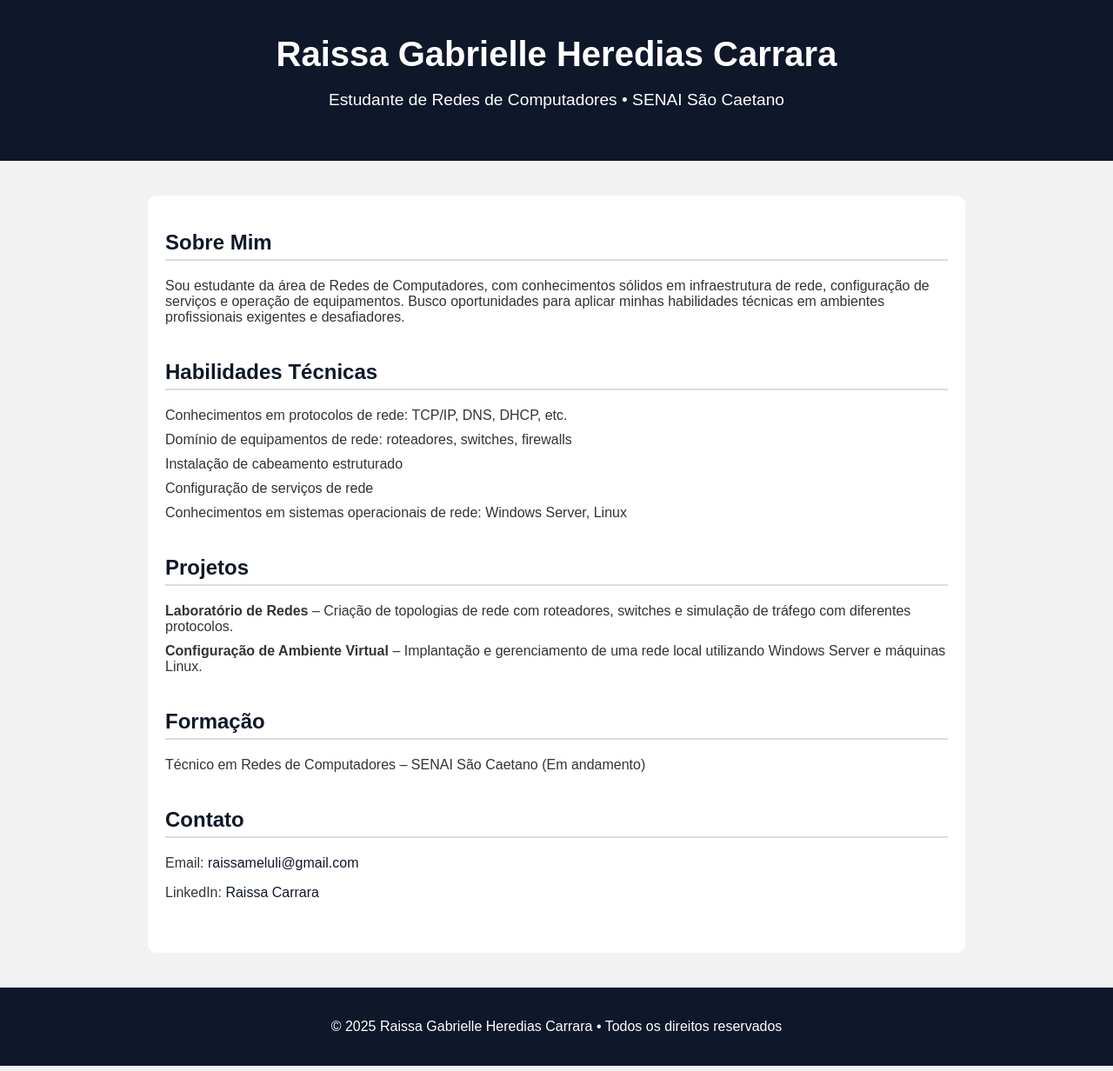
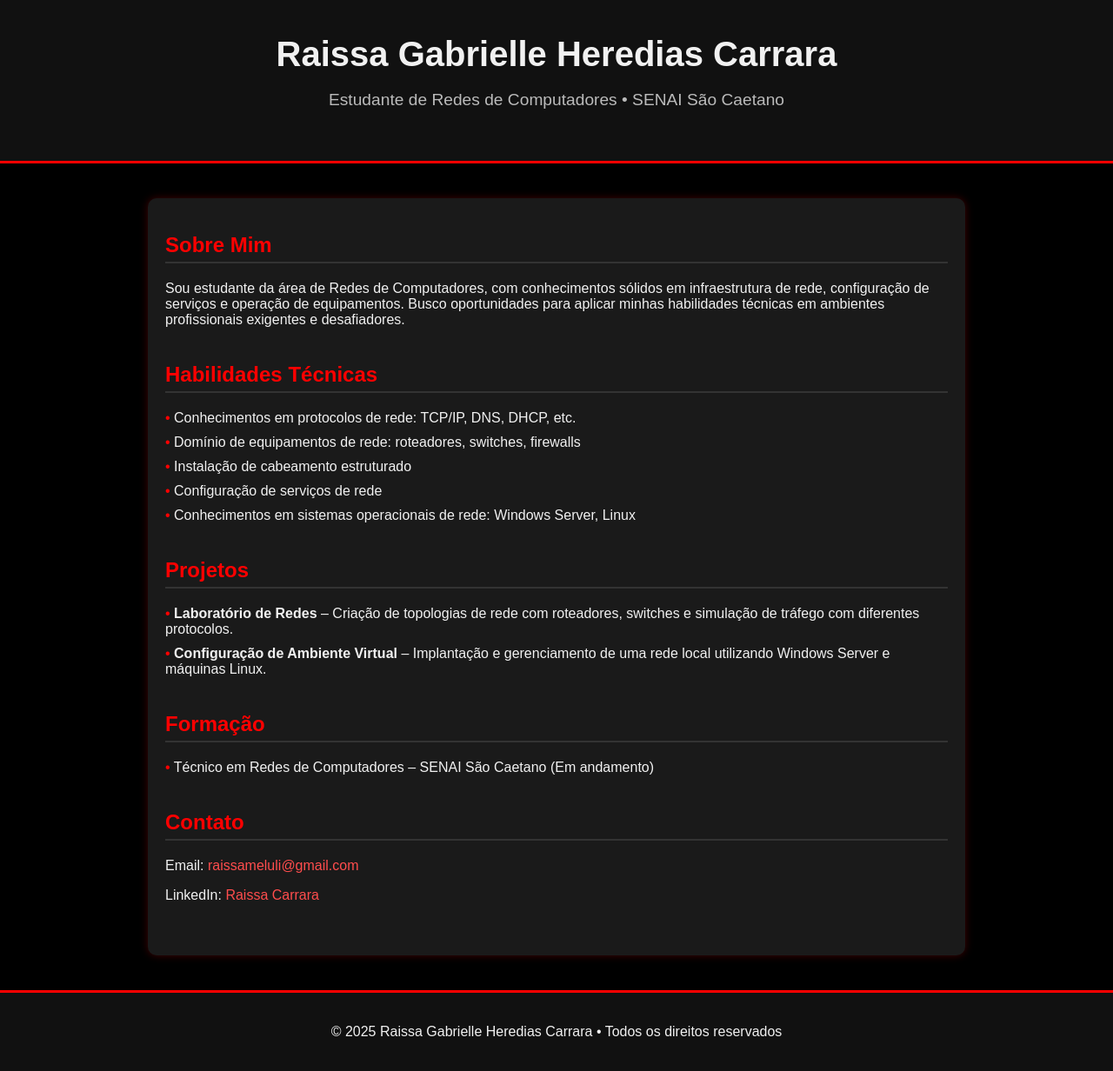
Before and after one commit to c4arrara/portfolio.html, a plain HTML site: page index.html in a window 1280 px wide. Shown: the whole page at 87% size. Drawn offline with Linux system fonts and the light colour scheme.

Commit message:
<update>: atualizacao portfolio

```diff
--- a/index.html
+++ b/index.html
@@ -7,17 +7,18 @@
   <style>
     body {
       font-family: Arial, sans-serif;
-      background-color: #f2f2f2;
-      color: #333;
+      background-color: #000;
+      color: #f1f1f1;
       margin: 0;
       padding: 0;
     }
 
     header {
-      background-color: #0f172a;
-      color: white;
+      background-color: #111;
+      color: #f1f1f1;
       padding: 40px 20px;
       text-align: center;
+      border-bottom: 3px solid #ff0000;
     }
 
     header h1 {
@@ -27,14 +28,16 @@
 
     header p {
       font-size: 1.2em;
+      color: #bbb;
     }
 
     main {
       max-width: 900px;
       margin: 40px auto;
       padding: 20px;
-      background-color: white;
+      background-color: #1a1a1a;
       border-radius: 10px;
+      box-shadow: 0 0 10px #ff000040;
     }
 
     section {
@@ -42,14 +45,19 @@
     }
 
     h2 {
-      color: #0f172a;
-      border-bottom: 2px solid #ddd;
+      color: #ff0000;
+      border-bottom: 2px solid #333;
       padding-bottom: 5px;
     }
 
     ul {
       list-style-type: none;
       padding-left: 0;
+    }
+
+    li::before {
+      content: "• ";
+      color: #ff0000;
     }
 
     li {
@@ -59,13 +67,14 @@
     footer {
       text-align: center;
       padding: 20px;
-      background-color: #0f172a;
-      color: white;
+      background-color: #111;
+      color: #f1f1f1;
       margin-top: 40px;
+      border-top: 3px solid #ff0000;
     }
 
     a {
-      color: #0f172a;
+      color: #ff4d4d;
       text-decoration: none;
     }
 
```
